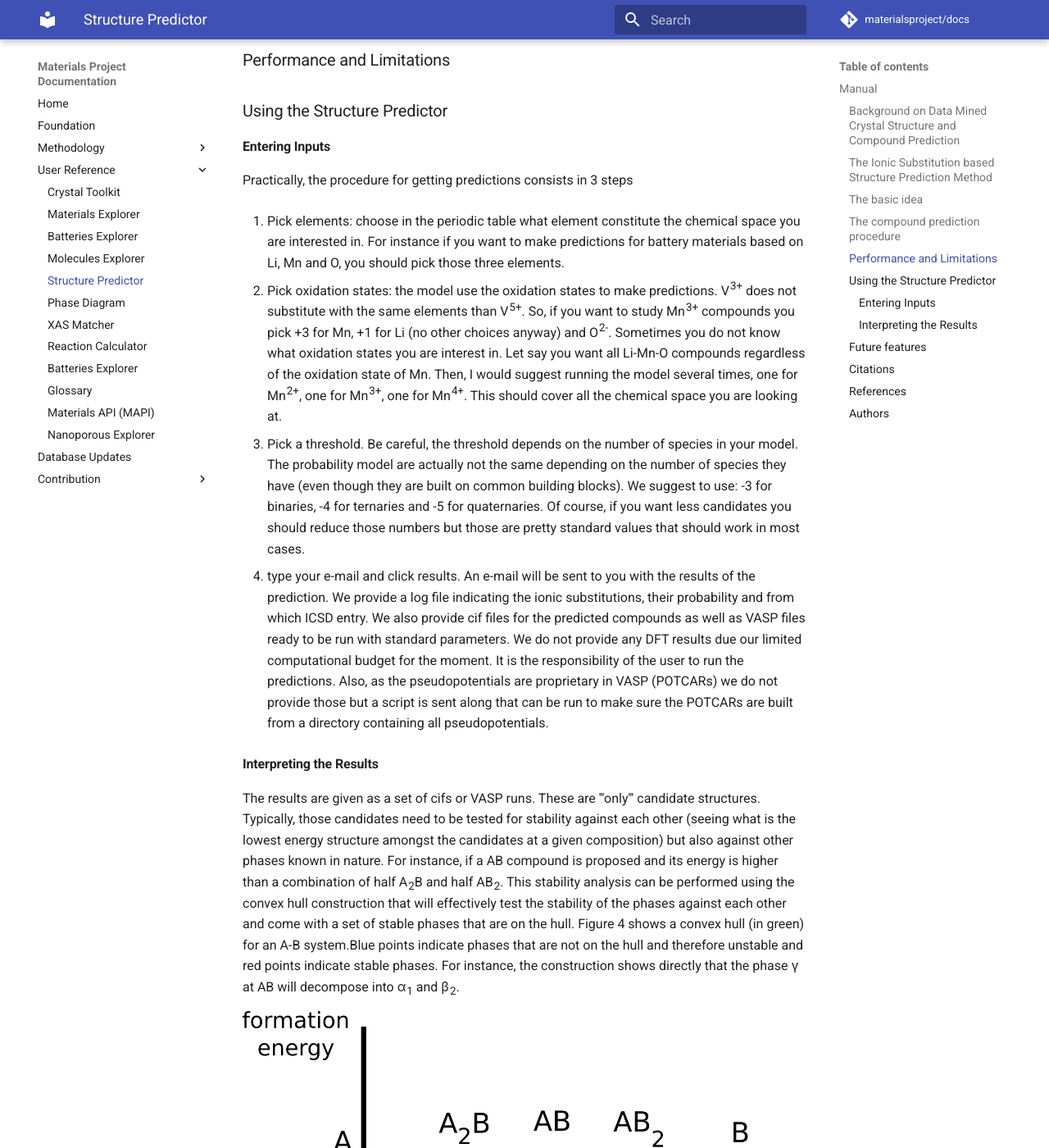
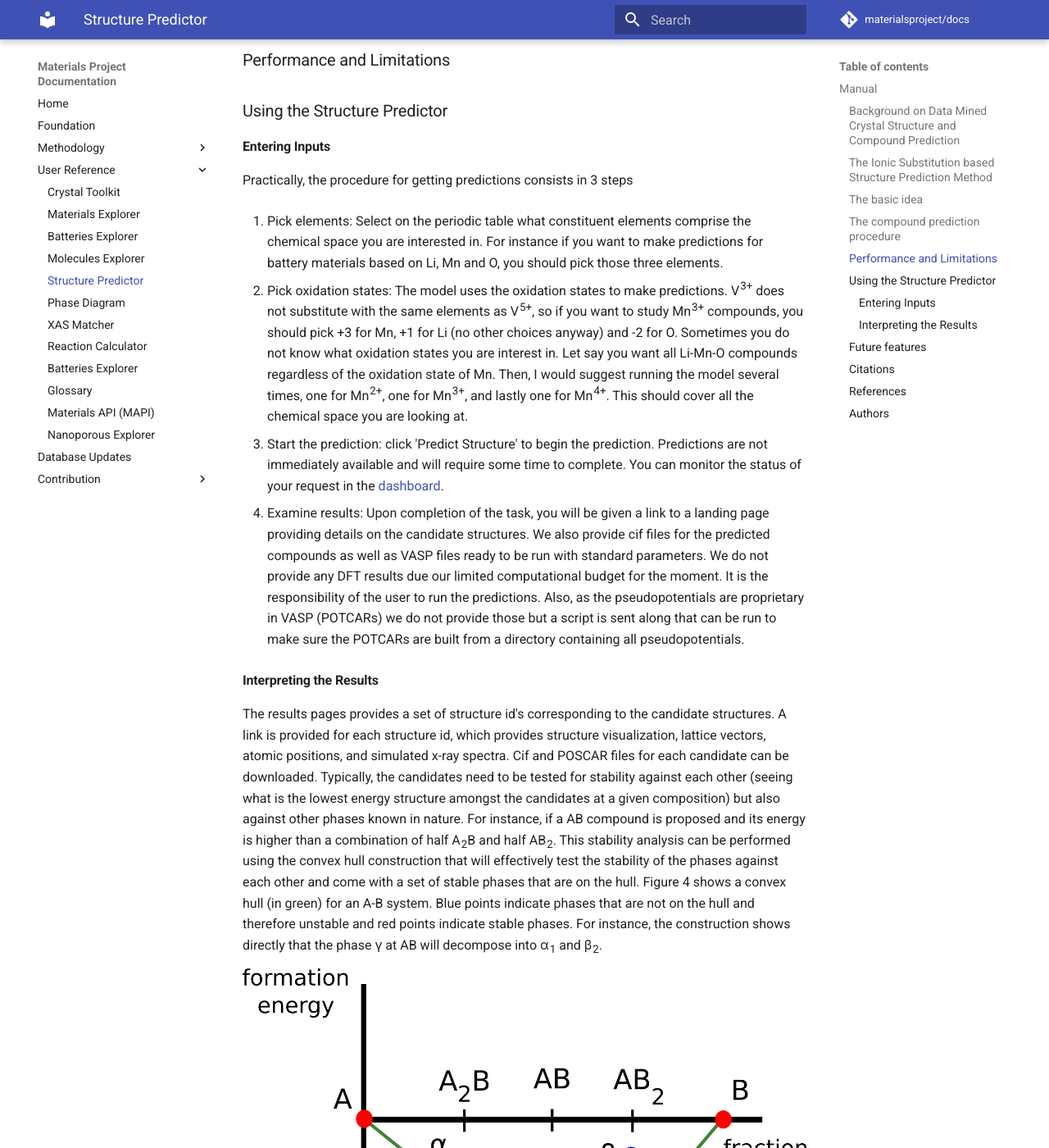
Before and after one commit to materialsproject/docs, an MkDocs documentation site: the page built from docs/user-guide/structure-predictor.md, in a window 1280 px wide and 1400 px high, scrolled down 3448 px. Shown: the whole window at 82% size. Built offline with MkDocs 1.6.1 and Material for MkDocs 9.7.7, drawn with Linux system fonts in a browser that asks for light colours; comment, search, counter and statistics services are not loaded; some of the changed text lies outside the part shown.

Commit message:
Fixed grammar + Updated app instructions to match current version of app

```diff
--- a/docs/user-guide/structure-predictor.md
+++ b/docs/user-guide/structure-predictor.md
@@ -5,20 +5,20 @@
 ### Background on Data Mined Crystal Structure and Compound Prediction
 
 Crystal structure and compound prediction is an essential step of computational materials
-design. Indeed, while many materials properties can be computed nowadays with *ab initio*
+design. Indeed, while many materials properties can be computed nowadays with *ab-initio*
 computations. Those computed properties are only relevant if they are evaluated on a compound (i.e., a
 stoichiometry and crystal structure) stable enough to be formed. Crystal structure prediction can be quite useful
-for experimentalists too. For instance, when only powder XRD experiments are available after synthesis of a new compound, a theoretical suggestion of a likely structure can tremendously help the structure determination through refinement for example.
+for experimentalists too. For instance, when only powder XRD experiments are available after synthesis of a new compound, a theoretical suggestion of a likely structure can tremendously help the structure refinement and determination for example.
 
 The most common approach in the field of crystal structure prediction is to treat it as an optimization problem. [^1]
 Researchers use optimization algorithms to search for the minimum of the relevant thermodynamic potential (e.g., the energy at 0 K, 0 atm) by varying the crystal's degrees of freedom (lattice constants, atomic positions). This optimization is extremely challenging as the energy landscape is very rugged and full of local minima. Very computationally expensive advanced optimization techniques (e.g., simulated annealing and genetic algorithm) are usually necessary to tackle this optimization problem.
 
-In a departure to this traditional approach, the methods we have developed use a combination of data mining and *a initio* computations in the density functional theory (DFT) framework to tackle this problem with a limited computational budget. The basic idea is to learn the chemical rules governing phase stability from a database of experimentally known compounds. Embedding those rules in a mathematical model, we can predict what are the most likely compounds to form in a given chemical system. Finally, a last step consists in testing those candidates for stability using ab initio computations (see link to manual thermo).
+In a departure to this traditional approach, the methods we have developed use a combination of data mining and *ab-initio* computations in the density functional theory (DFT) framework to tackle this problem with a limited computational budget. The basic idea is to learn the chemical rules governing phase stability from a database of experimentally known compounds. Embedding those rules in a mathematical model, we can predict what are the most likely compounds to form in a given chemical system. Finally, the last step consists of testing those candidates for stability using *ab-initio* computations ([see Phase Diagram](phase-diagram.md)).
 
 
 ### The Ionic Substitution based Structure Prediction Method
 
-The compound prediction model available on the web site now through the structure predictor app is based on our recent work on the data mining of ionic substitutions. In this section we will briefly explain the idea of the approach and how to use the web site. More details can be found in Hautier et al.[^2]
+The compound prediction model available on the Materials Project now, through the structure predictor app, is based on our recent work on the data mining of ionic substitutions. In this section we will briefly explain the idea of the approach and how to use the explorer. More details can be found in Hautier et al.[^2]
 
 ### The basic idea
 
@@ -39,13 +39,13 @@ tend to substitute while blue is associated with pair of species not substitutin
 
 ### The compound prediction procedure
 
-The product of our data mining approach is a probability function indicating how likely is a specific set of ionic substitutions. The model we used was inspired by previous work in the field of machine translation. In this field, it is the probability for a word in one language to be able to be substituted by a word in another language that is sought for. In our case, the words are replaced by ions.
-After we built this probability function from a database of experimental data (here the ICSD), we can perform compound predictions. Figure 3 illustrates the procedure for 4 ions (but this can be generalized to any number of species). Targeting a specific combinations of 4 ions (e.g., Ba<sup>2+</sup>, Fe<sup>3+</sup>, La<sup>3+</sup>, O<sup>2-</sup> ), we look for any substitution from known compounds (in the ICSD) that have a high enough probability to be likely to form a new stable compound. If the substitution is higher than a certain threshold we keep it as a possible candidate, otherwise we disregard it and go to the next ICSD compound. There is also a step making sure we do not form duplicate structures and we only form charge balanced compounds.
+The product of our data mining approach is a probability function indicating how likely is a specific set of ionic substitutions. The model we used was inspired by previous work in the field of machine translation. In this field, it is the probability for a word in one language to be able to be substituted by a word in another language. In our case, we substitute ions rather than words.
+After we built this probability function, from a database of experimental data (here the ICSD), we can perform compound predictions. Figure 3 illustrates the procedure for 4 ions (but this can be generalized to any number of species). Targeting a specific combination of 4 ions (e.g., Ba<sup>2+</sup>, Fe<sup>3+</sup>, La<sup>3+</sup>, O<sup>2-</sup> ), we look for any substitution from known compounds (in the ICSD) that have a high enough probability to be likely to form a new stable compound. If the substitution is higher than a certain threshold we keep it as a possible candidate, otherwise we discard it and go to the next ICSD compound. There is also a check to make sure we do not form duplicate structures and only predict charge balanced compounds.
 
 ![substitution flowchart](img/structure-predictor/substitution-flowchart.png)
 *Figure 3: Procedure for proposing new compound candidates in a quaternary system using the ionic substitution probability.*
 
-From this procedure, we can see that the threshold to set is quite important. A higher threshold will give you less false positives (suggested compounds that are not stable) but also less true positives. On the other hand, a too low threshold will give you more false positives but also more true positives. There is a compromise to find between how exhaustive you want to be and how many candidates you can have in terms of computational budget (that you will have to test down the road for stability using DFT).
+From this procedure, we can see that the threshold set is quite important. A higher threshold will give you less false positives (suggested compounds that are not stable), but also less true positives. On the other hand, too low a threshold will give more true positives, but consequently, more false positives. There is a compromise to find between how exhaustive you want to be and how many candidates you can have, in terms of computational budget (that you will have to test down the road for stability using DFT).
 
 ### Performance and Limitations
 
@@ -55,26 +55,26 @@ From this procedure, we can see that the threshold to set is quite important. A
 
 Practically, the procedure for getting predictions consists in 3 steps
 
-1. Pick elements: choose in the periodic table what element constitute the chemical space you are interested in. For instance if you want to make predictions for battery materials based on Li, Mn and O, you should pick those three elements.
+1. Pick elements: Select on the periodic table what constituent elements comprise the chemical space you are interested in. For instance if you want to make predictions for battery materials based on Li, Mn and O, you should pick those three elements.
 
-2. Pick oxidation states: the model use the oxidation states to make predictions. V<sup>3+</sup> does not substitute with the same elements than V<sup>5+</sup>. So, if you want to study Mn<sup>3+</sup> compounds you pick +3 for Mn, +1 for Li (no other choices anyway) and O<sup>2-</sup>. Sometimes you do not know what oxidation states you are interest in. Let say you want all Li-Mn-O compounds regardless of the oxidation state of Mn. Then, I would suggest running the model several times, one for Mn<sup>2+</sup>, one for Mn<sup>3+</sup>, one for Mn<sup>4+</sup>. This should cover all the chemical space you are looking at.
+2. Pick oxidation states: The model uses the oxidation states to make predictions. V<sup>3+</sup> does not substitute with the same elements as V<sup>5+</sup>, so if you want to study Mn<sup>3+</sup> compounds, you should pick +3 for Mn, +1 for Li (no other choices anyway) and -2 for O. Sometimes you do not know what oxidation states you are interest in. Let say you want all Li-Mn-O compounds regardless of the oxidation state of Mn. Then, I would suggest running the model several times, one for Mn<sup>2+</sup>, one for Mn<sup>3+</sup>, and lastly one for Mn<sup>4+</sup>. This should cover all the chemical space you are looking at.
 
-3. Pick a threshold. Be careful, the threshold depends on the number of species in your model. The probability model are actually not the same depending on the number of species they have (even though they are built on common building blocks). We suggest to use: -3 for binaries, -4 for ternaries and -5 for quaternaries. Of course, if you want less candidates you should reduce those numbers but those are pretty standard values that should work in most cases.
+3. Start the prediction: click 'Predict Structure' to begin the prediction. Predictions are not immediately available and will require some time to complete. You can monitor the status of your request in the [dashboard](https://materialsproject.org/dashboard).
 
-4. type your e-mail and click results. An e-mail will be sent to you with the results of the prediction. We provide a log file indicating the ionic substitutions, their probability and from which ICSD entry. We also provide cif files for the predicted compounds as well as VASP files ready to be run with standard parameters. We do not provide any DFT results due our limited computational budget for the moment. It is the responsibility of the user to run the predictions. Also, as the pseudopotentials are proprietary in VASP (POTCARs) we do not provide those but a script is sent along that can be run to make sure the POTCARs are built from a directory containing all pseudopotentials.
+4. Examine results: Upon completion of the task, you will be given a link to a landing page providing details on the candidate structures. We also provide cif files for the predicted compounds as well as VASP files ready to be run with standard parameters. We do not provide any DFT results due our limited computational budget for the moment. It is the responsibility of the user to run the predictions. Also, as the pseudopotentials are proprietary in VASP (POTCARs) we do not provide those but a script is sent along that can be run to make sure the POTCARs are built from a directory containing all pseudopotentials.
 
 #### Interpreting the Results
 
-The results are given as a set of cifs or VASP runs. These are '''only''' candidate structures. Typically, those candidates need to be tested for stability against each other (seeing what is the lowest energy structure amongst the candidates at a given composition) but also against other phases known in nature. For instance, if a AB compound is proposed and its energy is higher than a combination of half A<sub>2</sub>B and half AB<sub>2</sub>. This stability analysis can be performed using the convex hull construction that will effectively test the stability of the phases against each other and come with a set of stable phases that are on the hull. Figure 4 shows a convex hull (in green) for an A-B system.Blue points indicate phases that are not on the hull and therefore unstable and red points indicate stable phases. For instance, the construction shows directly that the phase γ at AB will decompose into α<sub>1</sub> and β<sub>2</sub>.
+The results pages provides a set of structure id's corresponding to the candidate structures. A link is provided for each structure id, which provides structure visualization, lattice vectors, atomic positions, and simulated x-ray spectra. Cif and POSCAR files for each candidate can be downloaded. Typically, the candidates need to be tested for stability against each other (seeing what is the lowest energy structure amongst the candidates at a given composition) but also against other phases known in nature. For instance, if a AB compound is proposed and its energy is higher than a combination of half A<sub>2</sub>B and half AB<sub>2</sub>. This stability analysis can be performed using the convex hull construction that will effectively test the stability of the phases against each other and come with a set of stable phases that are on the hull. Figure 4 shows a convex hull (in green) for an A-B system. Blue points indicate phases that are not on the hull and therefore unstable and red points indicate stable phases. For instance, the construction shows directly that the phase γ at AB will decompose into α<sub>1</sub> and β<sub>2</sub>.
 
 ![convex hull example](img/structure-predictor/convex-hull.png)
 *Figure 4: An example of the convex hull construction.*
 
-More information about phase stability and convex hull can be obtained in the [phase diagram app manual](phase-diagram).
+More information about phase stability and convex hull can be obtained in the [phase diagram app manual](phase-diagram.md).
 
 Please note that we only presented an approach for building zero K, zero pressure phase diagrams. It is possible to use the candidates proposed by the model to perform more advanced stability studies for instance at finite temperature. This is more expensive computationally though as the different entropy components (configuration, vibration, etc...) need to be taken into account.
 
-Finally, as we present an usage of our candidates for computations, an experimentalist can also use these candidates to test different structures versus a powder diffraction pattern.
+Finally, as we present a usage of our candidates for computations, an experimentalist can also use these candidates to test different structures versus a powder diffraction pattern.
 
 ### Future features
 
```
Also changed, not shown: other parts of docs/user-guide/structure-predictor.md (+1 -1 lines).
